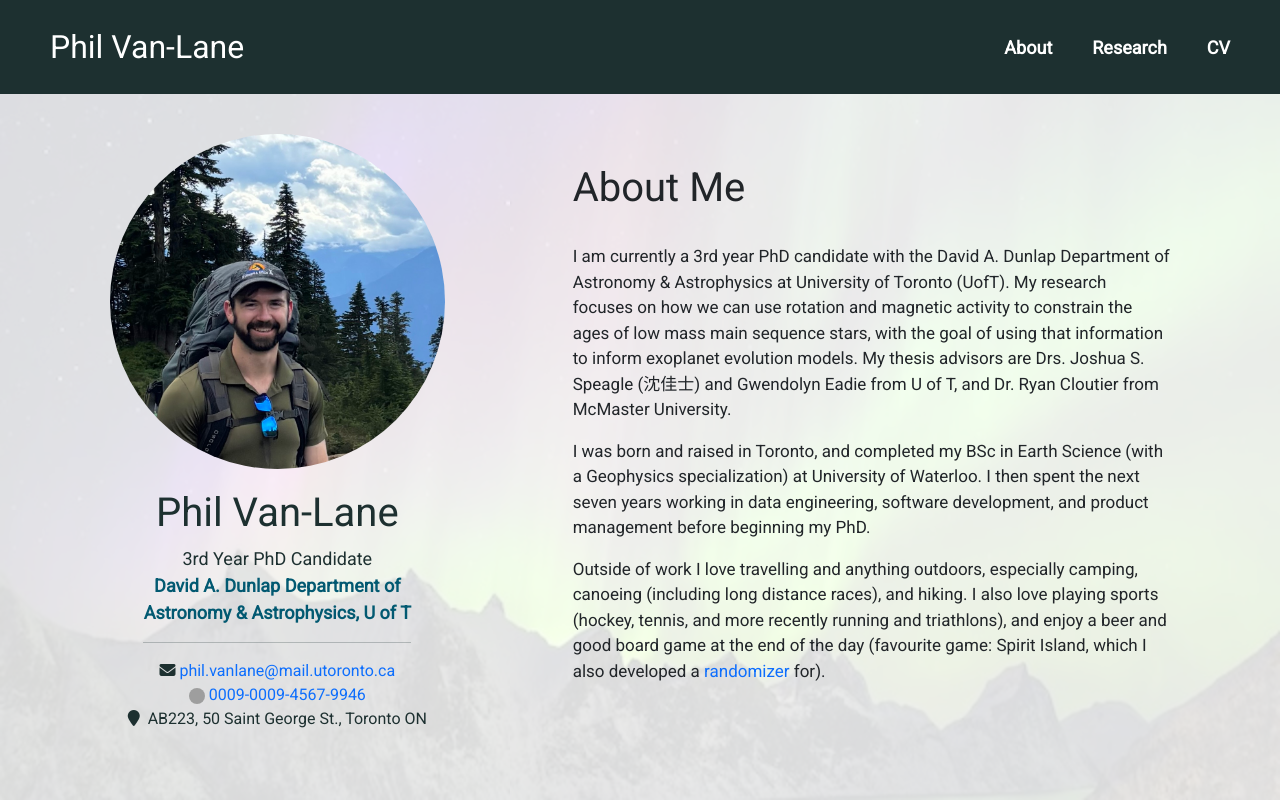
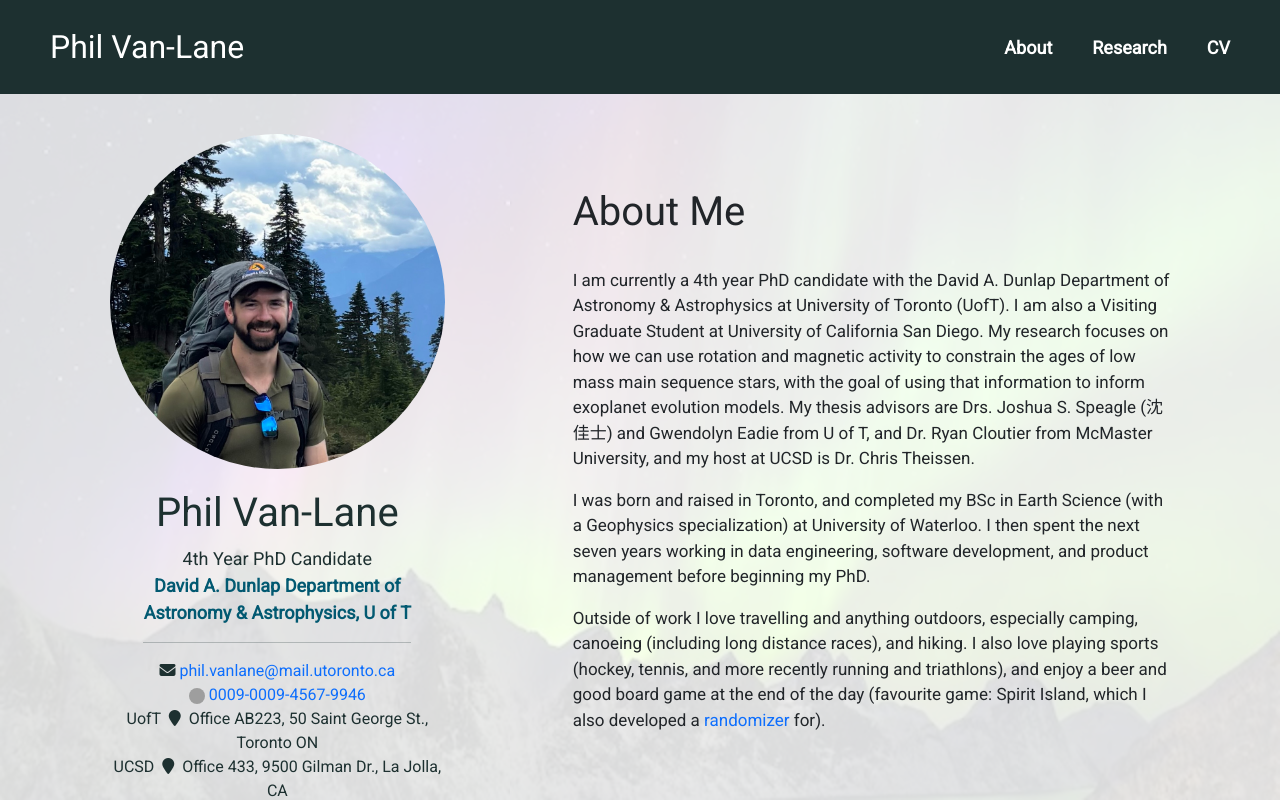
Before and after one commit to philvanlane/personal-website, a React (Create React App) app: page /#/ in a window 1280 px wide. Shown: the top 800 px of the page. Built offline with nearby package versions, Linux system fonts and the light colour scheme; grey boxes are pictures that could not be loaded.

Commit message:
added UCSD details

```diff
--- a/src/components/Home.js
+++ b/src/components/Home.js
@@ -9,7 +9,7 @@ const Home = () => {
                 <div className="profile-content">
                     <h1>Phil Van-Lane</h1>
                     <div className="profile-card-details">
-                    3rd Year PhD Candidate
+                    4th Year PhD Candidate
                     <br></br>
                     <b>
                         <a href="https://www.astro.utoronto.ca/" target="_blank" rel="noopener noreferrer">
@@ -28,9 +28,15 @@ const Home = () => {
                         &nbsp;
                         <a href="https://orcid.org/0009-0009-4567-9946" target="_blank" rel="noopener noreferrer">0009-0009-4567-9946</a></span>
                         <br></br>
+                        UofT &nbsp;
                         <i class="fas fa-map-marker"></i>
                         &nbsp;
-                        AB223, 50 Saint George St., Toronto ON
+                        Office AB223, 50 Saint George St., Toronto ON
+                        <br></br>
+                        UCSD &nbsp;
+                        <i class="fas fa-map-marker"></i>
+                        &nbsp;
+                        Office 433, 9500 Gilman Dr., La Jolla, CA
                     </div>
                 </div>
             </div>
@@ -38,7 +44,7 @@ const Home = () => {
                 <h1>About Me</h1>
                 <br></br>
                 <p>
-                I am currently a 3rd year PhD candidate with the David A. Dunlap Department of Astronomy & Astrophysics at University of Toronto (UofT). My research focuses on how we can use rotation and magnetic activity to constrain the ages of low mass main sequence stars, with the goal of using that information to inform exoplanet evolution models. My thesis advisors are Drs. Joshua S. Speagle (沈佳士) and Gwendolyn Eadie from U of T, and Dr. Ryan Cloutier from McMaster University.
+                I am currently a 4th year PhD candidate with the David A. Dunlap Department of Astronomy & Astrophysics at University of Toronto (UofT). I am also a Visiting Graduate Student at University of California San Diego. My research focuses on how we can use rotation and magnetic activity to constrain the ages of low mass main sequence stars, with the goal of using that information to inform exoplanet evolution models. My thesis advisors are Drs. Joshua S. Speagle (沈佳士) and Gwendolyn Eadie from U of T, and Dr. Ryan Cloutier from McMaster University, and my host at UCSD is Dr. Chris Theissen.
                 {/* Starting Fall 2025, I will also be a Visiting Graduate Student at <a href="https://astro.ucsd.edu/" target="_blank" rel="noopener noreferrer">UC San Diego</a> with Dr. Chris Theissen. */}
                 <div className="spacer"></div>
                 I was born and raised in Toronto, and completed my BSc in Earth Science (with a Geophysics specialization) at University of Waterloo. I then spent the next seven years working in data engineering, software development, and product management before beginning my PhD.
```
Also changed, not shown: 1 other file (tests, documents, lock files or other folders).
